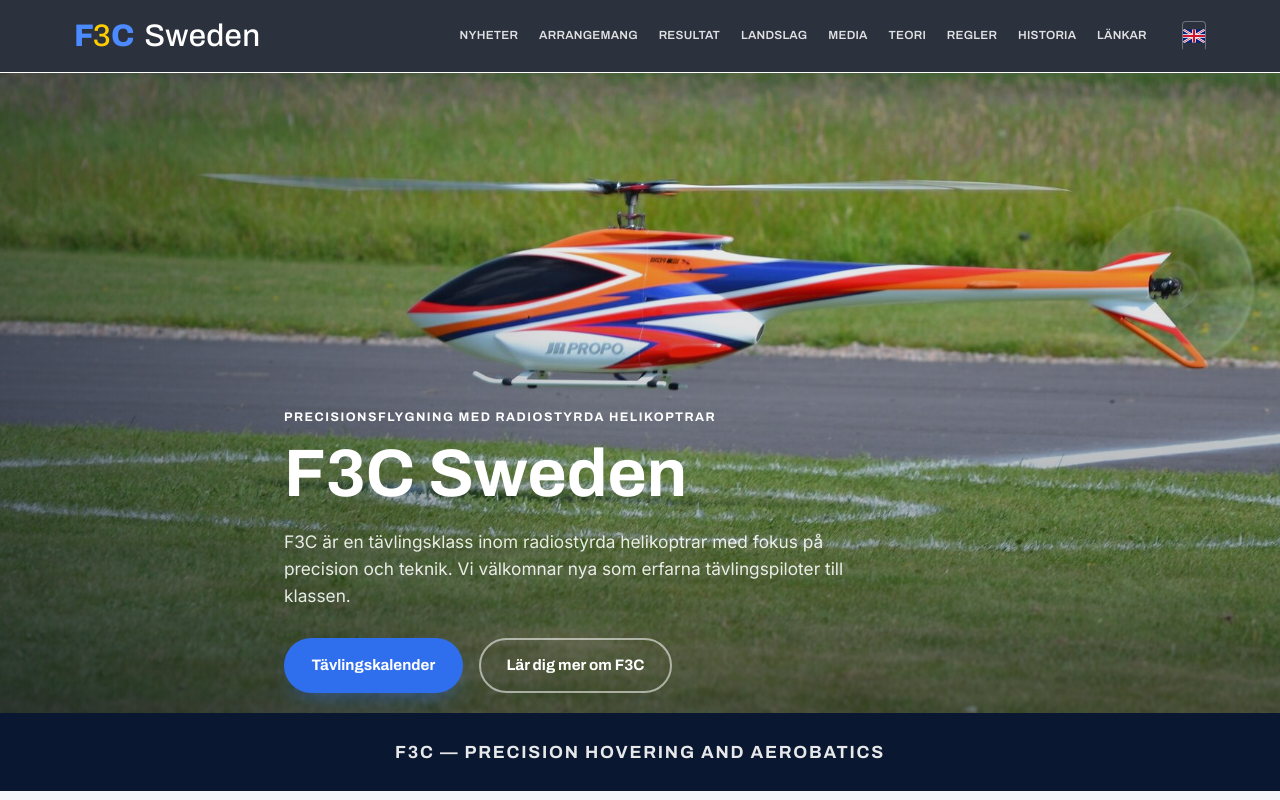
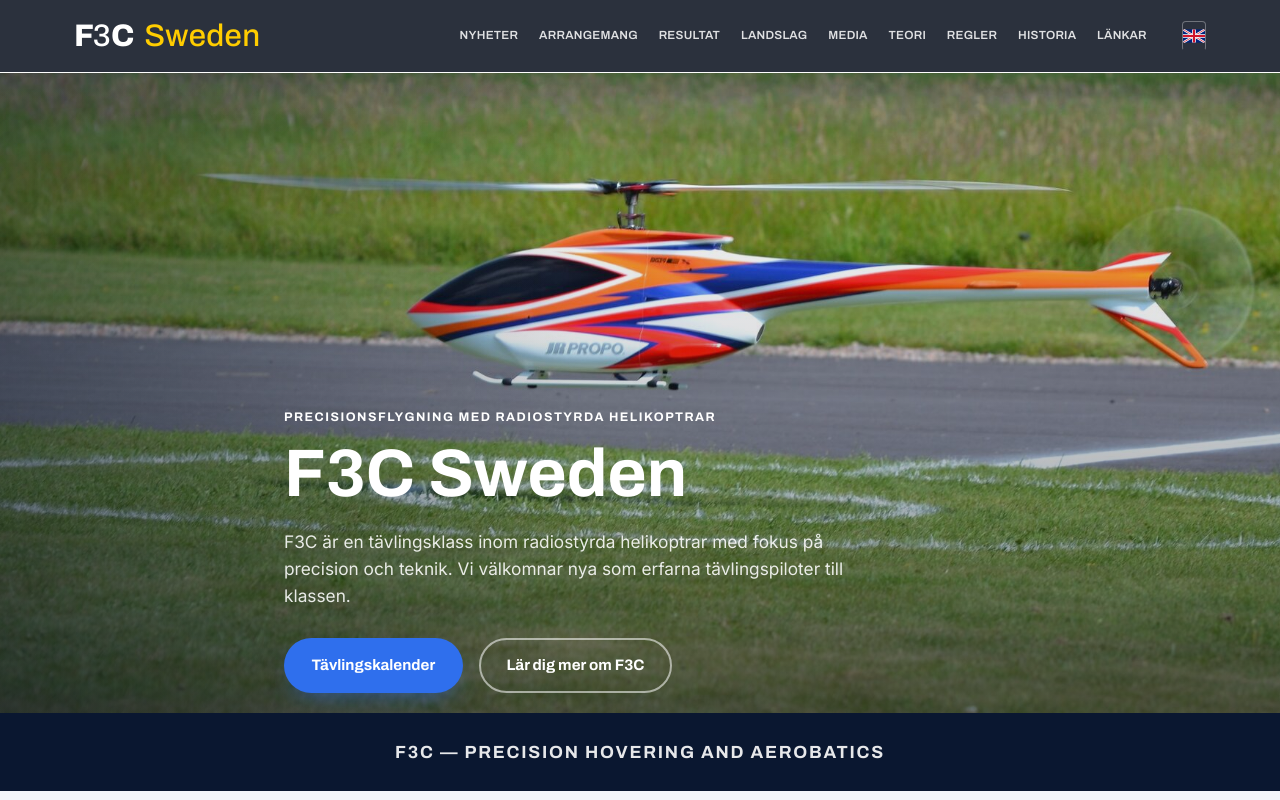
Before and after one commit to jalmhagen/f3c.se, a plain HTML site: page index.html in a window 1280 px wide. Shown: the top 800 px of the page. Drawn offline with Linux system fonts and the light colour scheme.

Commit message:
Recolor header logo: F3C white, Sweden yellow; keep footer logo's original color scheme
Co-Authored-By: Claude Sonnet 5 <noreply@anthropic.com>
Claude-Session: https://claude.ai/code/session_0177syizwHM6niUqoKtTCxPJ

```diff
--- a/css/style.css
+++ b/css/style.css
@@ -124,13 +124,14 @@ p{ margin: 0 0 1em; color: var(--ink-soft); }
   font-family: var(--font-display);
   font-weight: 800;
   font-size: 1.95rem;
-  color: var(--blue-400);
+  color: #fff;
   letter-spacing: .01em;
 }
-.logo span{ font-weight: 500; color: #fff; margin-left: .3em; }
-.logo .three{ color: #FFCD00; margin-left: -.05em; }
+.logo span{ font-weight: 500; color: #FFCD00; margin-left: .3em; }
+.logo .three{ color: #fff; margin-left: -.05em; }
 .logo-footer{ color: var(--blue-500); }
 .logo-footer span{ color: var(--navy-900); }
+.logo-footer .three{ color: #FFCD00; }
 
 .main-nav #nav-list{
   display: flex;
```
